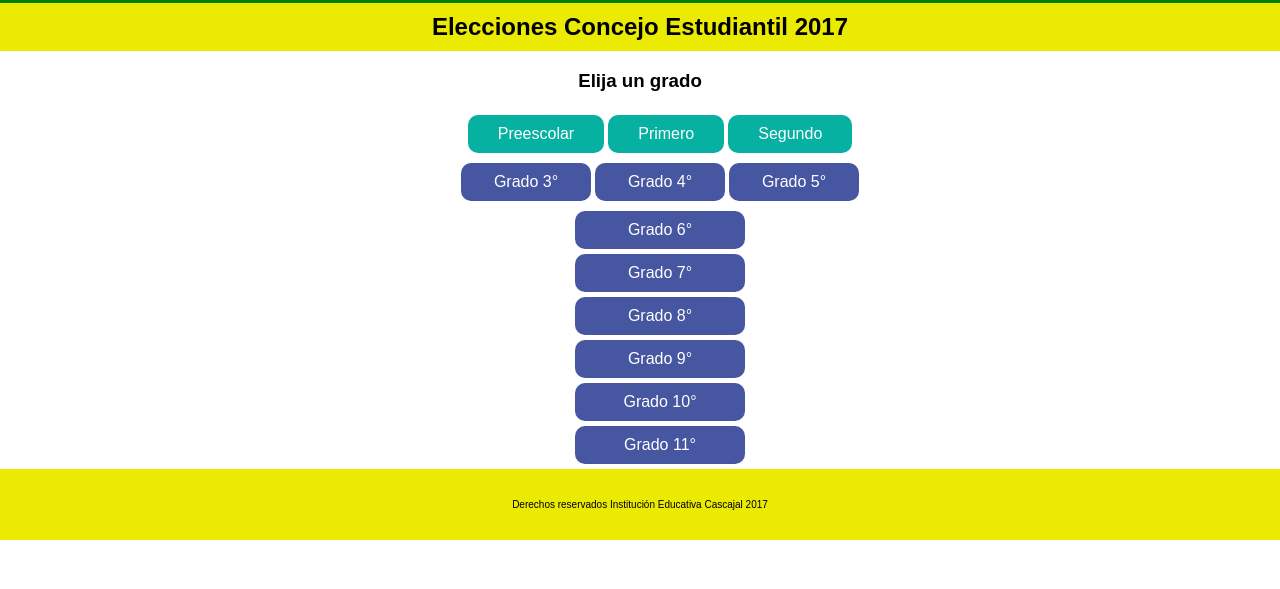
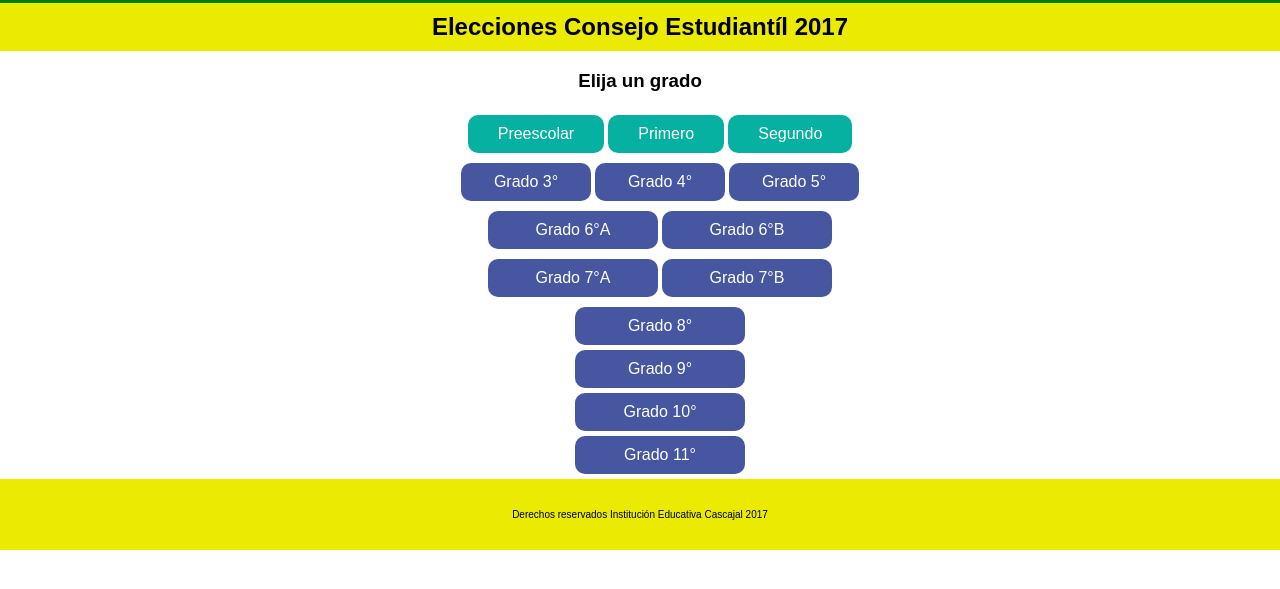
Before and after one commit to jicaicedos/eleccionescascajal2017, a plain HTML site: page index.html in a window 1280 px wide. Shown: the part 111-700 px from the top of the page. Drawn offline with Linux system fonts and the light colour scheme.

Commit message:
Agregados botones sexto a y b, septimo a y b

```diff
--- a/estilos.css
+++ b/estilos.css
@@ -98,3 +98,12 @@ footer {
 .menu_secundaria .menu__item {
 	width: 150px;
 }
+
+.grados {
+	/*background: red;*/
+	display: -webkit-box;
+}
+
+.grados_8910 {
+	display: inline-block;
+}
--- a/index.html
+++ b/index.html
@@ -15,7 +15,7 @@
 		<img src="escudo_ie_cascajal.png" class="img_escudo">
 		<h1>Institución Educativa Cascajal</h1>
 	</header>
-	<h2>Elecciones Concejo Estudiantil 2017</h2>
+	<h2>Elecciones Consejo Estudiantíl 2017</h2>
 	<div class="separador_encabezado"></div>
 		<h3>Elija un grado</h3>
 		<div class="estructura">
@@ -36,12 +36,20 @@
 			</div>
 			<div class="estructura__item">
 				<ul class="menu_secundaria">
-					<li class="menu__item"><a href="https://goo.gl/forms/RrfLYR6ndsdq522D3">Grado 6°</a></li>
-					<li class="menu__item"><a href="https://goo.gl/forms/1ZHdah54NUAEUmhC3">Grado 7°</a></li>
-					<li class="menu__item"><a href="https://goo.gl/forms/5b1lRgQBclORYhLf1">Grado 8°</a></li>
-					<li class="menu__item"><a href="https://goo.gl/forms/IyMRsTsuSko3wqTx1">Grado 9°</a></li>
-					<li class="menu__item"><a href="https://goo.gl/forms/aY1gCN4WgTThylAj1">Grado 10°</a></li>
-					<li class="menu__item"><a href="https://goo.gl/forms/YFqG0VaQhx609Iq23">Grado 11°</a></li>
+						<div class="grados">
+							<li class="menu__item"><a href="https://goo.gl/forms/RrfLYR6ndsdq522D3">Grado 6°A</a></li>
+							<li class="menu__item"><a href="https://goo.gl/forms/k0WQyzjoOONMYCCV2">Grado 6°B</a></li>
+						</div>
+						<div class="grados">
+							<li class="menu__item"><a href="https://goo.gl/forms/1ZHdah54NUAEUmhC3">Grado 7°A</a></li>
+							<li class="menu__item"><a href="https://goo.gl/forms/PvYAeumbWc6NGFQu1">Grado 7°B</a></li>
+						</div>
+						<div class="grados_8910">
+							<li class="menu__item"><a href="https://goo.gl/forms/5b1lRgQBclORYhLf1">Grado 8°</a></li>
+							<li class="menu__item"><a href="https://goo.gl/forms/IyMRsTsuSko3wqTx1">Grado 9°</a></li>
+							<li class="menu__item"><a href="https://goo.gl/forms/aY1gCN4WgTThylAj1">Grado 10°</a></li>
+							<li class="menu__item"><a href="https://goo.gl/forms/YFqG0VaQhx609Iq23">Grado 11°</a></li>
+						</div>
 				</ul>
 			</div>
 	</div>
```
